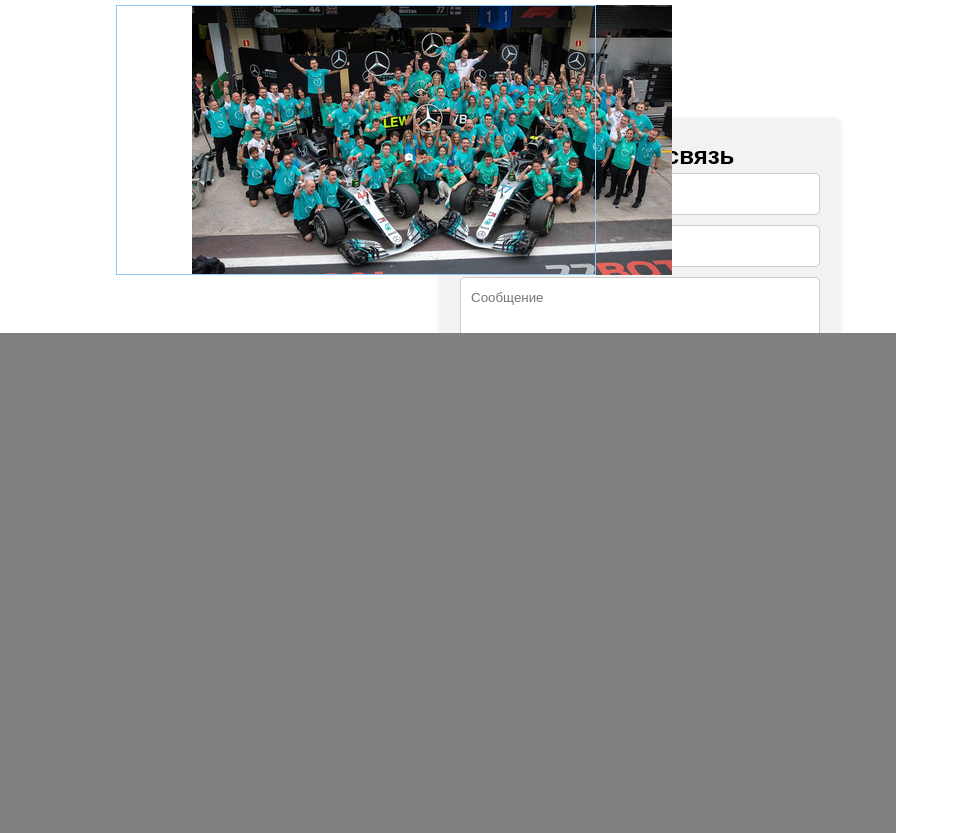
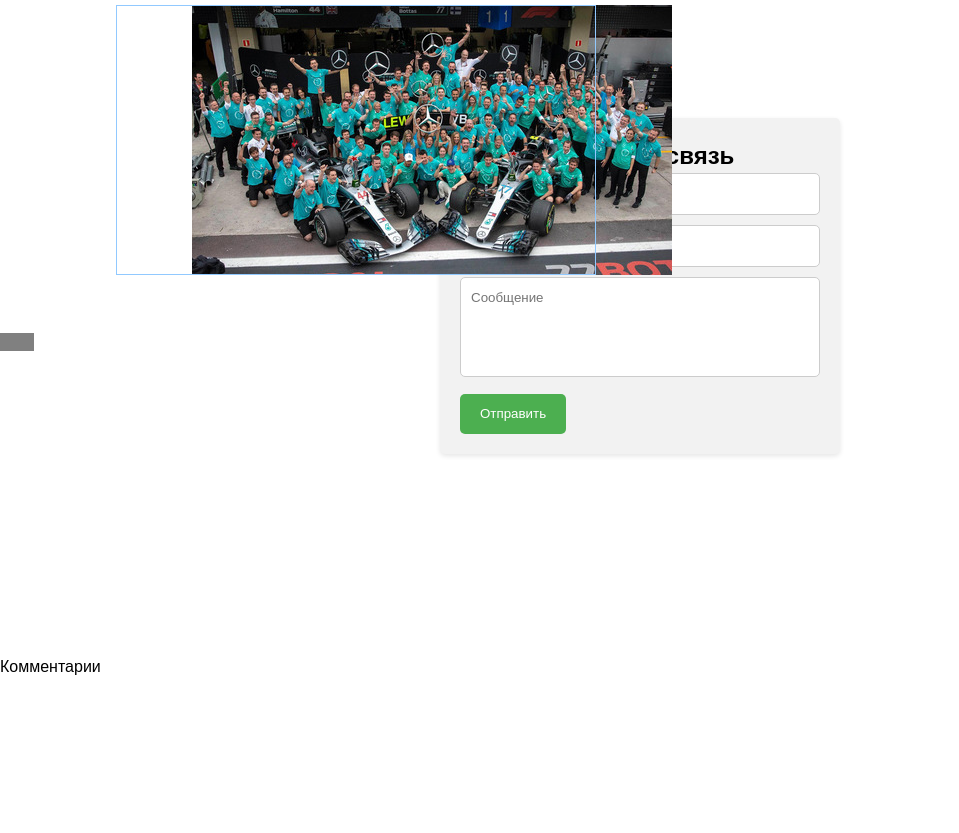
Before and after one commit to asbuciauicbibc/a, a PHP site: page / in a window 1280 px wide. Shown: the part 1367-2200 px from the top of the page, without its empty margins (0-959 px from the left). After the commit the page ends 2042 px from the top, so only its background shows below. Run offline with PHP 8.4, Linux system fonts and the light colour scheme.

Commit message:
Update style.css

```diff
--- a/style.css
+++ b/style.css
@@ -243,8 +243,6 @@ section {
 	background: #ААА;
 	color: gray;
 	align-items: center;
-	width: 70%;
-	height: 500px;
 	background-color: gray;
 }
 .container5 {
```
